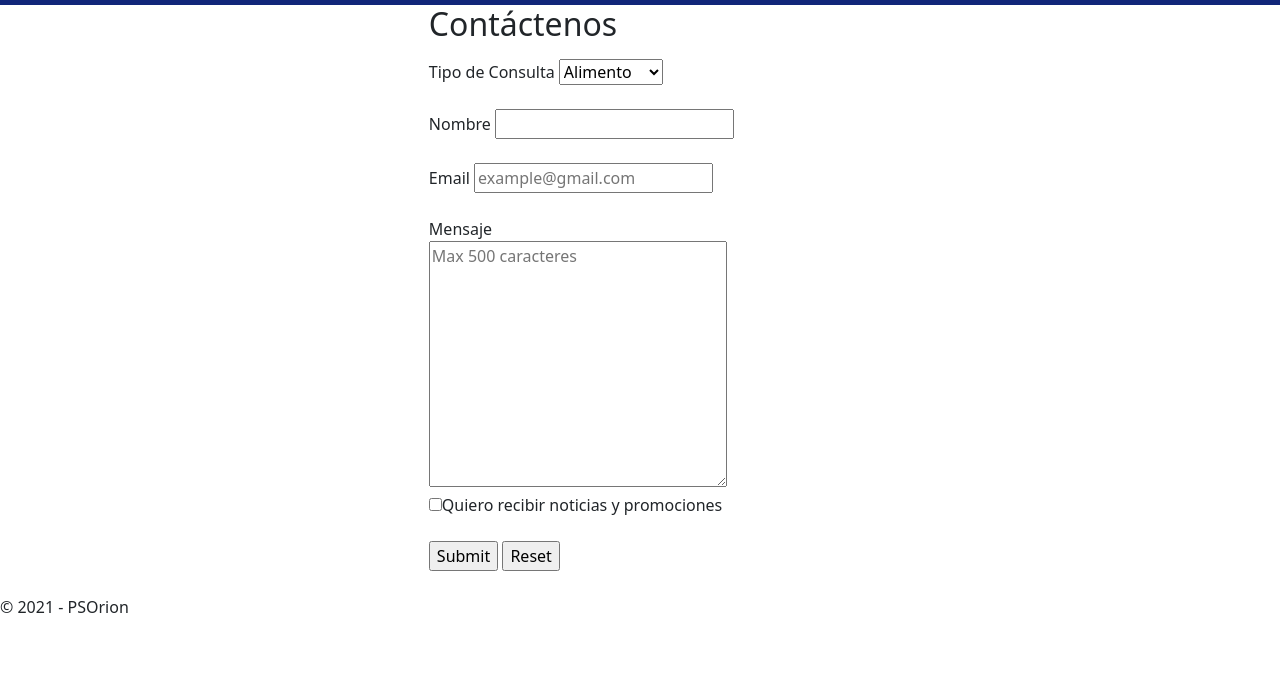
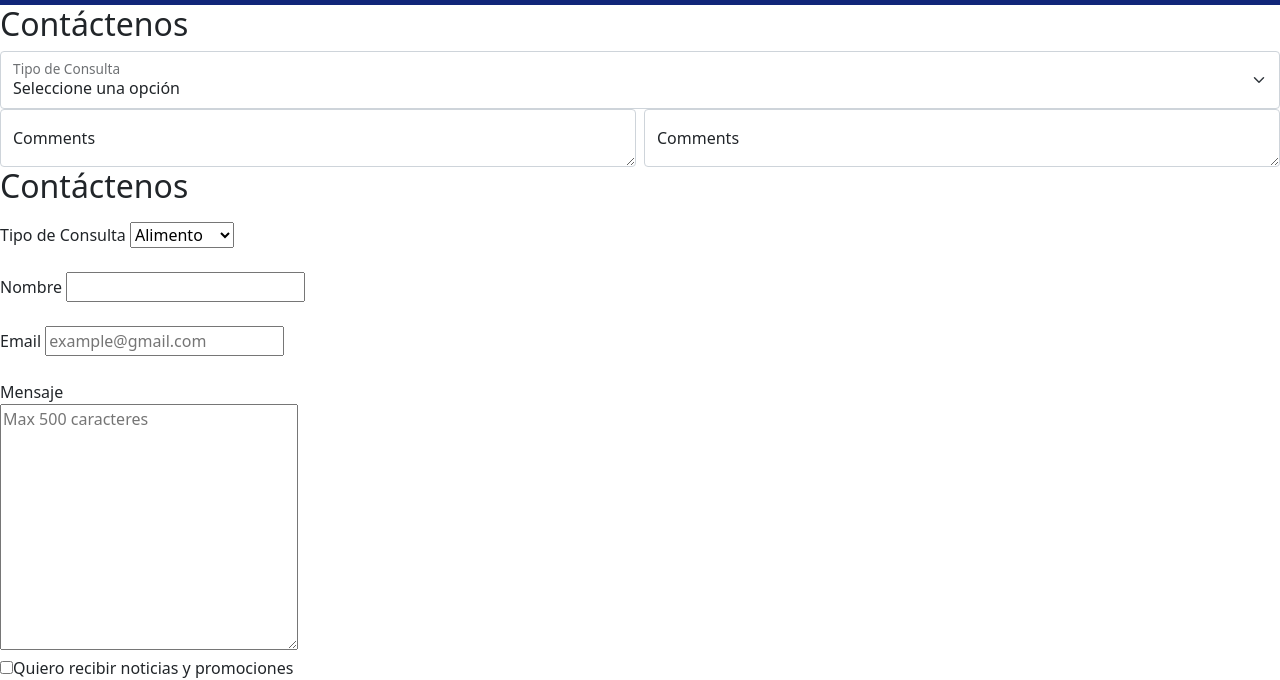
Before and after one commit to fduranpa/PSOrion, a website: page pages/contáctenos.html in a window 1280 px wide. Shown: the part 51-731 px from the top of the page. Drawn offline with Linux system fonts and the light colour scheme.

Commit message:
Modificación de Contactos

```diff
--- a/pages/contáctenos.html
+++ b/pages/contáctenos.html
@@ -71,6 +71,35 @@
           </header>
 
         <section class="content">
+          <h2>Contáctenos</h2>
+          <form>
+            <div class="form-floating">
+              <select class="form-select" id="floatingSelect" aria-label="Floating label select example">
+                <option selected>Seleccione una opción</option>
+                <option value="1">Alimento</option>
+                <option value="2">Juguetes</option>
+                <option value="3">Peluquería</option>
+              </select>
+              <label for="floatingSelect">Tipo de Consulta</label>
+            </div>
+            <div class="row g-2">
+              <div class="col-md">
+                <div class="form-floating">
+                  <textarea class="form-control" placeholder="Leave a comment here" id="floatingTextarea"></textarea>
+                  <label for="floatingTextarea">Comments</label>
+                </div>
+              </div>
+              <div class="col-md">
+                <div class="form-floating">
+                  <div class="form-floating">
+                    <textarea class="form-control" placeholder="Leave a comment here" id="floatingTextarea"></textarea>
+                    <label for="floatingTextarea">Comments</label>
+                  </div>
+                </div>
+              </div>
+            </div>
+          </form>
+
             <div>
                 <form action="">
                     <fieldset>
--- a/scss/styles.scss
+++ b/scss/styles.scss
@@ -57,7 +57,6 @@ header{
     display: flex;
     flex-direction: column;
     justify-content: space-evenly;
-    align-items: center;
     .carousel-positionImage{
         display: flex;
         flex-direction: row;
@@ -231,6 +230,10 @@ footer{
     }
 }
 
+.contentCenter{
+    align-items: center;
+}
+
 ul li{
     padding: 0px 10px;
     a{
```
Also changed, not shown: index.html (+1 -1 lines), pages/productos.html (+1 -1 lines), css/styles.css.
